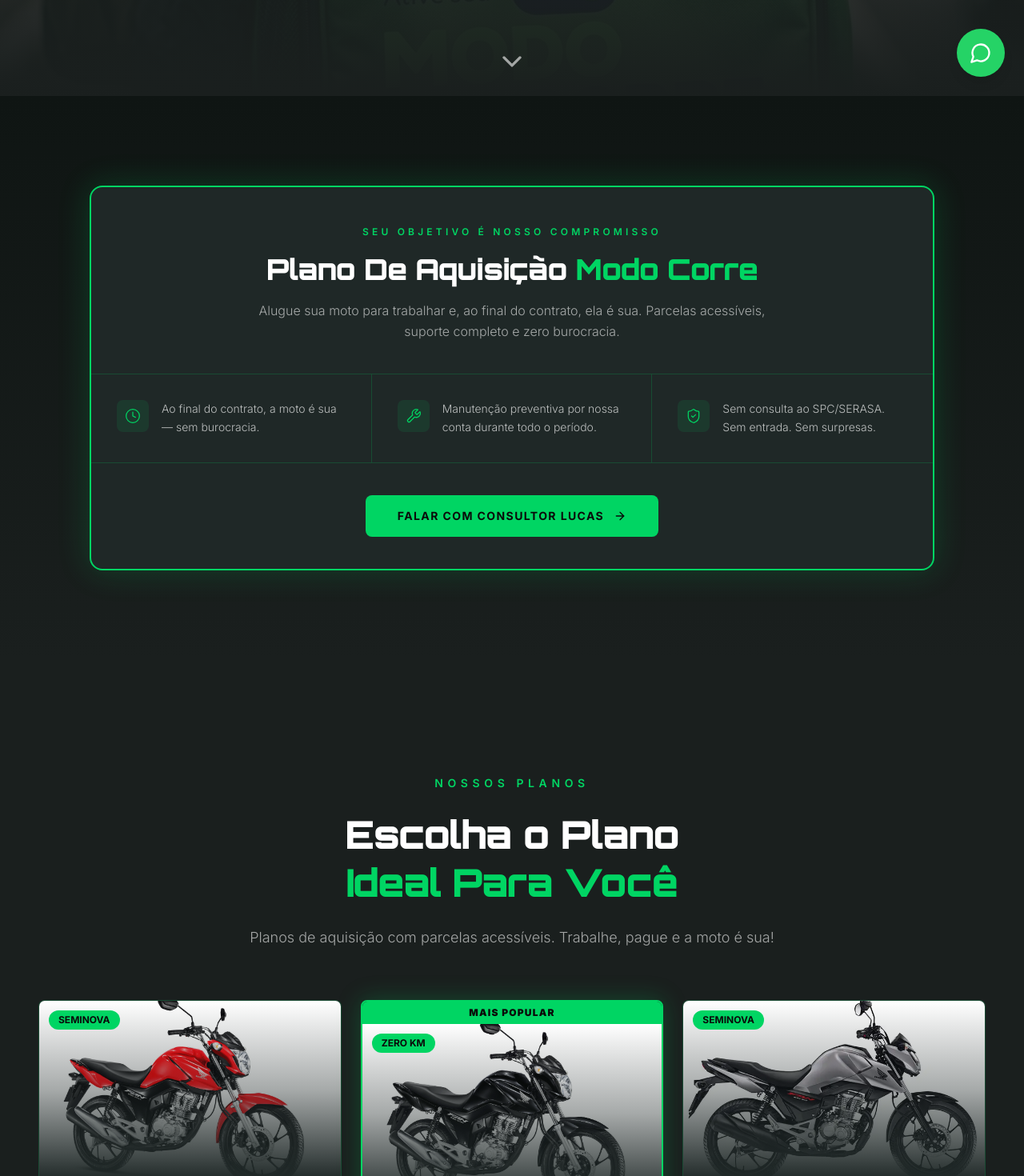
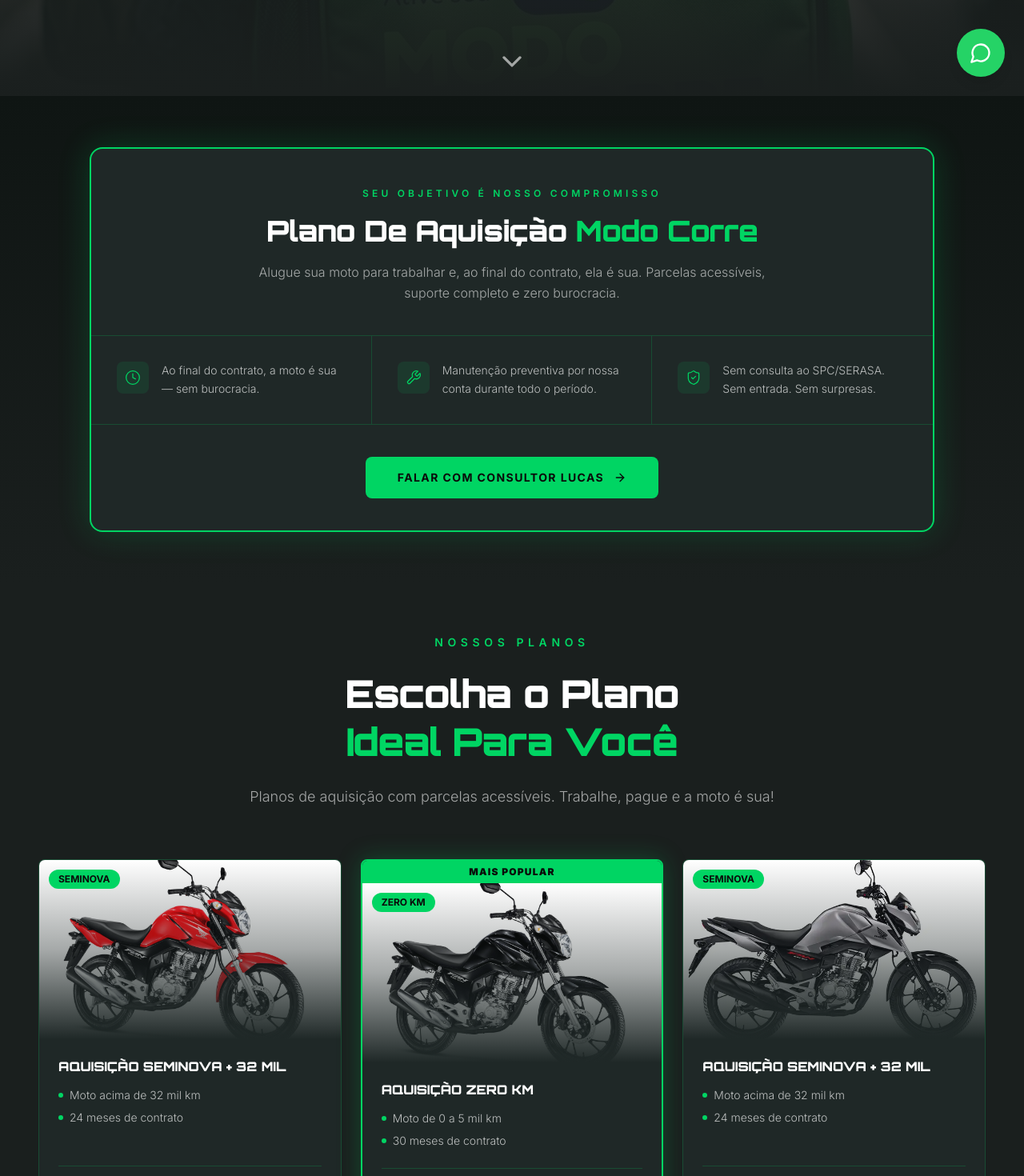
Before and after one commit to willmartins-dev/Cinematiclayoutformotorcyclerental, a React (Vite) app: page / in a window 1280 px wide. Shown: the part 680-2150 px from the top of the page at 80% size. Built offline with nearby package versions, Linux system fonts and the light colour scheme.

Commit message:
Reduz espaço entre seções AcquisitionPlan e Fleet
Co-Authored-By: Claude Sonnet 4.6 <noreply@anthropic.com>

```diff
--- a/src/app/components/AcquisitionPlan.tsx
+++ b/src/app/components/AcquisitionPlan.tsx
@@ -23,7 +23,7 @@ export function AcquisitionPlan() {
   const isInView = useInView(ref, { once: true, amount: 0.3 });
 
   return (
-    <section className="relative py-20 md:py-28 bg-gradient-to-b from-[#0f1513] to-[#1a1f1e]">
+    <section className="relative py-12 md:py-16 bg-gradient-to-b from-[#0f1513] to-[#1a1f1e]">
       <div className="max-w-6xl mx-auto px-6 md:px-12">
         <motion.div
           ref={ref}
--- a/src/app/components/Fleet.tsx
+++ b/src/app/components/Fleet.tsx
@@ -47,7 +47,7 @@ export function Fleet() {
   const isInView = useInView(ref, { once: true, amount: 0.1 });
 
   return (
-    <section id="fleet" className="relative py-24 md:py-36 bg-[#1a1f1e]">
+    <section id="fleet" className="relative py-12 md:py-16 bg-[#1a1f1e]">
       <div className="max-w-7xl mx-auto px-6 md:px-12">
         <motion.div
           ref={ref}
```
